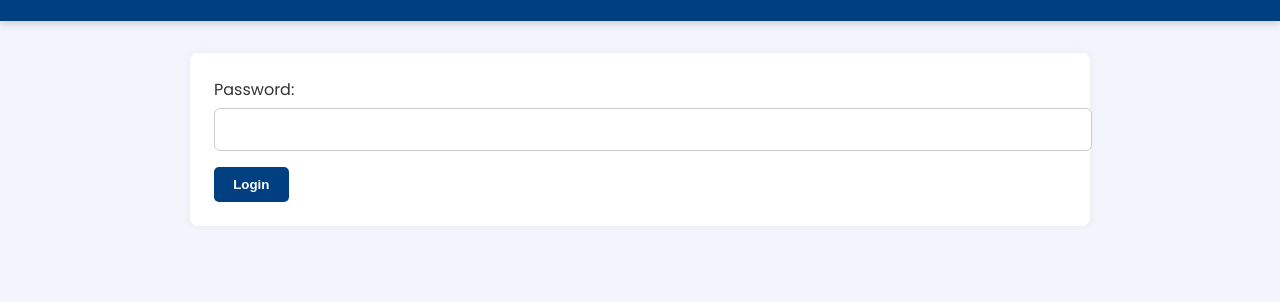
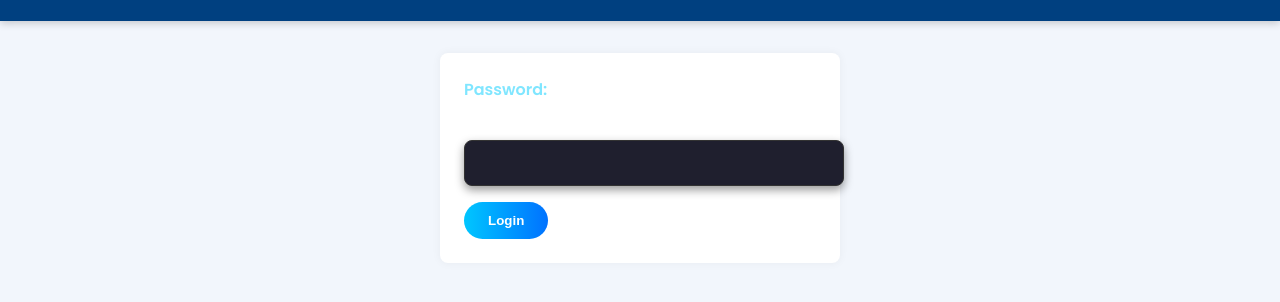
Before and after one commit to Amaansayyed0513/College-event, a plain HTML site: page admin-login.html in a window 1280 px wide. Shown: the part 70-372 px from the top of the page. Drawn offline with Linux system fonts and the light colour scheme.

Commit message:
Update admin-login.html

```diff
--- a/admin-login.html
+++ b/admin-login.html
@@ -6,14 +6,66 @@
   <link rel="stylesheet" href="style.css" />
 </head>
 <body>
-  <header><h1>Admin Login</h1></header>
+  <header>
+    <h1>Admin Login</h1>
+  </header>
+
   <main>
-    <form id="loginForm">
-      <label>Password:<input type="password" id="adminPass" required /></label>
-      <button type="submit">Login</button>
-    </form>
-    <div id="loginError"></div>
+    <section class="section" style="max-width: 400px; margin:auto;">
+      <form id="loginForm">
+        <label for="adminPass">Password:</label>
+        <input type="password" id="adminPass" required />
+        <button type="submit">Login</button>
+      </form>
+      <div id="loginError" style="margin-top:1rem; color:#ff4d4d; text-shadow:0 0 6px rgba(255,0,0,0.6);"></div>
+    </section>
   </main>
+
   <script src="script.js"></script>
 </body>
 </html>
+
+<style>
+  /* Admin Login Specific */
+#loginForm {
+  display: flex;
+  flex-direction: column;
+  gap: 1rem;
+}
+
+#loginForm label {
+  font-weight: 600;
+  color: #80e6ff;
+}
+
+#loginForm input[type="password"] {
+  padding: 0.8rem;
+  border-radius: 8px;
+  border: 1px solid #333;
+  background: #1f1f2e;
+  color: #fff;
+  font-size: 1rem;
+  box-shadow: 0 4px 10px rgba(0,0,0,0.4);
+}
+
+#loginForm input[type="password"]:focus {
+  border-color: #00c6ff;
+  outline: none;
+  box-shadow: 0 0 8px rgba(0,198,255,0.5);
+}
+
+#loginForm button {
+  background: linear-gradient(90deg, #00c6ff, #0072ff);
+  color: white;
+  padding: 0.7rem 1.5rem;
+  border: none;
+  border-radius: 25px;
+  cursor: pointer;
+  font-weight: 600;
+  transition: all 0.3s ease;
+}
+
+#loginForm button:hover {
+  transform: translateY(-2px);
+  box-shadow: 0 6px 15px rgba(0,198,255,0.5);
+}
```
